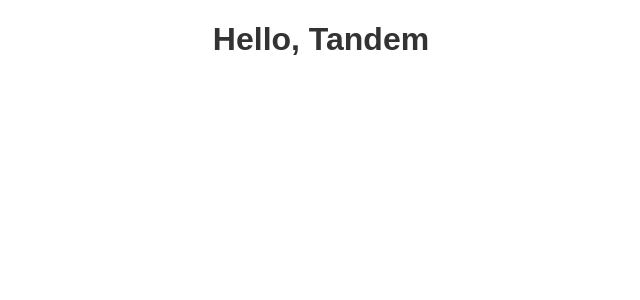
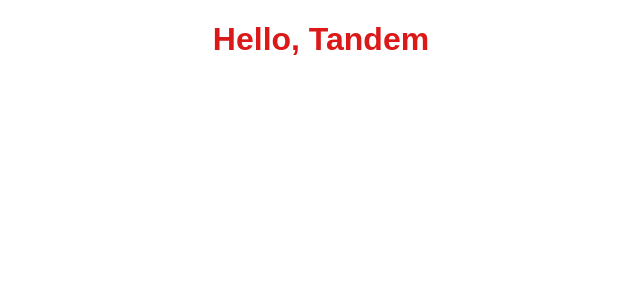
Before and after one commit to ansivgit/fe-course-2025Q3-final, a React (Vite) app: page / in a window 1280 px wide. Shown: the top 300 px of the page, without its empty margins (319-959 px from the left). Built offline with nearby package versions, Linux system fonts and the light colour scheme.

Commit message:
chore: remove unused plugins and files

```diff
--- a/package.json
+++ b/package.json
@@ -34,12 +34,9 @@
     "eslint-plugin-unicorn": "^62.0.0",
     "husky": "^9.1.7",
     "lint-staged": "^16.2.7",
-    "typed-css-modules": "^0.9.1",
     "typescript": "^5.9.3",
     "typescript-eslint": "^8.54.0",
-    "vite": "^7.3.1",
-    "vite-plugin-dts": "^4.5.4",
-    "vite-plugin-readable-classnames": "^1.5.7"
+    "vite": "^7.3.1"
   },
   "dependencies": {
     "classnames": "^2.5.1",
--- a/src/App.module.css
+++ b/src/App.module.css
@@ -1,6 +1,6 @@
 .title {
   font-family: Arial, sans-serif;
   font-size: 2rem;
-  color: #333;
+  color: #dc1919;
   text-align: center;
 }
--- a/src/custom.d.ts
+++ /dev/null
@@ -1,5 +0,0 @@
-/* biome-ignore lint/style/noDefaultExport: classnames */
-declare module '*.module.css' {
-  const classes: { [key: string]: string };
-  export default classes;
-}
```
Also changed, not shown: 1 other file (tests, documents, lock files or other folders).
